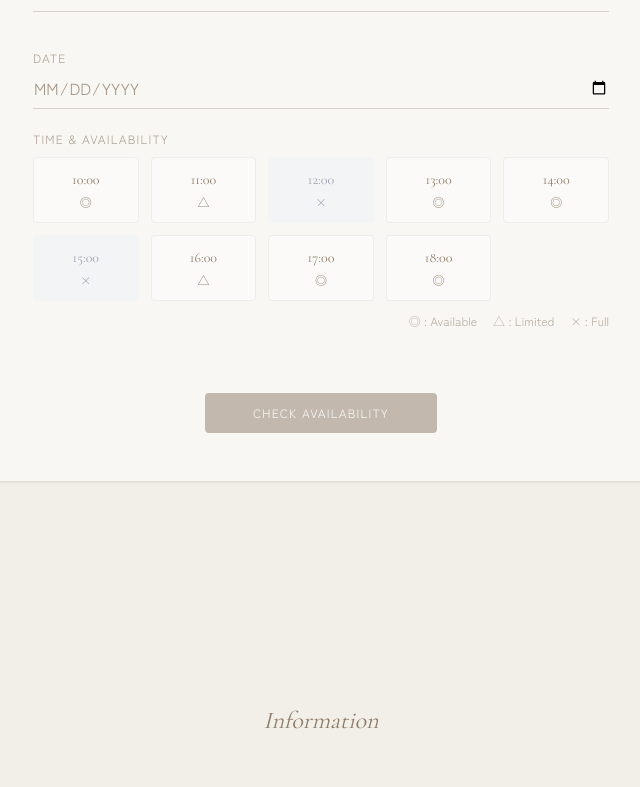
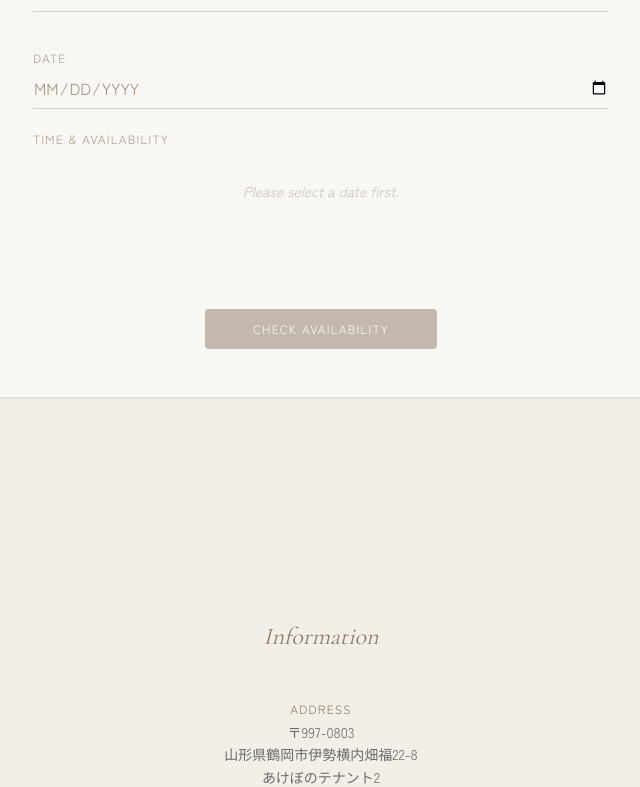
Before and after one commit to jyooooo0/nua, a Next.js app: page /nua/ in a window 1280 px wide. Shown: the part 5707-6494 px from the top of the page, without its empty margins (319-959 px from the left). Built offline with nearby package versions, Linux system fonts and the light colour scheme.

Commit message:
Update payment info and date-based reservation logic

```diff
--- a/app/components/Info.tsx
+++ b/app/components/Info.tsx
@@ -46,6 +46,15 @@ export default function Info() {
                         <a href="tel:07084934839" className="text-sm hover:text-wood transition-colors">070-8493-4839</a>
                     </div>
 
+                    {/* Payment */}
+                    <div className="space-y-1">
+                        <p className="text-xs text-wood uppercase tracking-widest">Payment</p>
+                        <p className="text-sm leading-relaxed text-foreground/80">
+                            VISA / Mastercard / JCB / AMEX / Diners<br />
+                            Suica / PASMO / iD / QUICPay / PayPay etc.
+                        </p>
+                    </div>
+
                     {/* Instagram */}
                     <div className="pt-4">
                         <a
--- a/app/components/Reservation.tsx
+++ b/app/components/Reservation.tsx
@@ -1,22 +1,52 @@
 "use client";
 
 import { useState } from "react";
-import { motion } from "framer-motion";
+import { motion, AnimatePresence } from "framer-motion";
 
-const timeSlots = [
-    { time: "10:00", status: "circle" },
-    { time: "11:00", status: "triangle" },
-    { time: "12:00", status: "cross" },
-    { time: "13:00", status: "circle" },
-    { time: "14:00", status: "circle" },
-    { time: "15:00", status: "cross" },
-    { time: "16:00", status: "triangle" },
-    { time: "17:00", status: "circle" },
-    { time: "18:00", status: "circle" },
+// Mock data generator based on date
+// normally this would fetch from an API
+const getMockSlots = (dateString: string) => {
+    // Simple hash to make it look deterministic but random per date
+    const hash = dateString.split('').reduce((acc, char) => acc + char.charCodeAt(0), 0);
+
+    const slots = [
+        "10:00", "11:00", "12:00", "13:00", "14:00",
+        "15:00", "16:00", "17:00", "18:00"
     ];
 
+    return slots.map((time, index) => {
+        // Mock logic: different days have different availability
+        const randomVal = (hash + index) % 10;
+        let status = "circle"; // default open
+        if (randomVal > 7) status = "cross"; // 20% full
+        else if (randomVal > 5) status = "triangle"; // 20% limited
+
+        return { time, status };
+    });
+};
+
 export default function Reservation() {
+    const [selectedDate, setSelectedDate] = useState<string>("");
     const [selectedSlot, setSelectedSlot] = useState<string | null>(null);
+    const [isLoading, setIsLoading] = useState(false);
+    const [currentSlots, setCurrentSlots] = useState<{ time: string, status: string }[]>([]);
+
+    const handleDateChange = (e: React.ChangeEvent<HTMLInputElement>) => {
+        const date = e.target.value;
+        setSelectedDate(date);
+        setSelectedSlot(null);
+
+        if (date) {
+            setIsLoading(true);
+            // Simulate API Network delay
+            setTimeout(() => {
+                setCurrentSlots(getMockSlots(date));
+                setIsLoading(false);
+            }, 600);
+        } else {
+            setCurrentSlots([]);
+        }
+    };
 
     return (
         <section className="w-full py-32 px-6 bg-[#f2efe9] text-wood">
@@ -77,20 +107,42 @@ export default function Reservation() {
                             <label className="text-xs uppercase tracking-widest opacity-70">Date</label>
                             <input
                                 type="date"
-                                className="w-full bg-transparent border-b border-wood/30 py-2 focus:border-wood outline-none transition-colors uppercase text-wood/80"
+                                value={selectedDate}
+                                onChange={handleDateChange}
+                                className="w-full bg-transparent border-b border-wood/30 py-2 focus:border-wood outline-none transition-colors uppercase text-wood/80 cursor-pointer"
                             />
                         </div>
 
-                        <div className="space-y-2">
+                        <div className="space-y-2 min-h-[120px]">
                             <label className="text-xs uppercase tracking-widest opacity-70">Time & Availability</label>
+
+                            <AnimatePresence mode="wait">
+                                {isLoading ? (
+                                    <motion.div
+                                        key="loading"
+                                        initial={{ opacity: 0 }}
+                                        animate={{ opacity: 1 }}
+                                        exit={{ opacity: 0 }}
+                                        className="py-8 flex justify-center text-wood/50"
+                                    >
+                                        <span className="text-xs tracking-widest animate-pulse">Checking Availability...</span>
+                                    </motion.div>
+                                ) : selectedDate ? (
+                                    <motion.div
+                                        key="slots"
+                                        initial={{ opacity: 0, y: 10 }}
+                                        animate={{ opacity: 1, y: 0 }}
+                                        exit={{ opacity: 0, y: -10 }}
+                                    >
                                         <div className="grid grid-cols-3 md:grid-cols-5 gap-3 pt-2">
-                                {timeSlots.map((slot) => {
+                                            {currentSlots.map((slot) => {
                                                 const isSelected = selectedSlot === slot.time;
                                                 const isFull = slot.status === "cross";
 
                                                 return (
                                                     <button
                                                         key={slot.time}
+                                                        type="button"
                                                         onClick={() => !isFull && setSelectedSlot(slot.time)}
                                                         disabled={isFull}
                                                         className={`
@@ -110,11 +162,24 @@ export default function Reservation() {
                                                 );
                                             })}
                                         </div>
-                            <div className="flex justify-end gap-4 text-xs opacity-60 pt-1">
+                                        <div className="flex justify-end gap-4 text-xs opacity-60 pt-2">
                                             <span>◎ : Available</span>
                                             <span>△ : Limited</span>
                                             <span>× : Full</span>
                                         </div>
+                                    </motion.div>
+                                ) : (
+                                    <motion.div
+                                        key="empty"
+                                        initial={{ opacity: 0 }}
+                                        animate={{ opacity: 1 }}
+                                        exit={{ opacity: 0 }}
+                                        className="py-8 text-center text-wood/40 text-sm italic"
+                                    >
+                                        Please select a date first.
+                                    </motion.div>
+                                )}
+                            </AnimatePresence>
                         </div>
                     </div>
 
```
Lines whose indentation alone changed are shown as unchanged.
